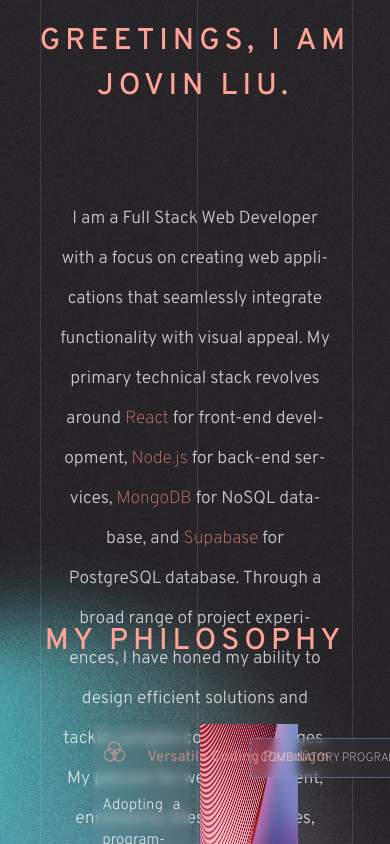
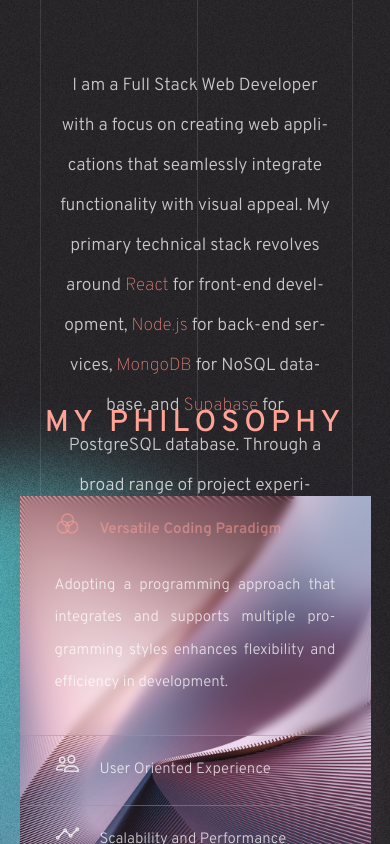
Before and after one commit to JovinLiu/Personal-Profile, a React (Vite) app: page / in a window 390 px wide. Shown: the part 1156-2000 px from the top of the page. Built offline with nearby package versions, Linux system fonts and the light colour scheme; a web font is replaced by a local one.

Commit message:
20240927

```diff
--- a/src/Components/Aboutme.jsx
+++ b/src/Components/Aboutme.jsx
@@ -1,6 +1,7 @@
 //Library
 import {useEffect, useRef, useState} from "react";
 import styled from "styled-components";
+import useWindowWidth from "../Hooks/useWindowWidth";
 //Components
 import Tab from "../UI/Tab";
 import Highlight from "../UI/Highlight";
@@ -9,7 +10,6 @@ import Span from "../UI/TitleSpan";
 import P from "../UI/TextContent";
 import Section from "../UI/Section";
 import Column from "../UI/Column";
-// import useLazyLoad from "../Hooks/useLazyLoad";
 //Data
 import {tagName, icon, words, tagContent} from "../Data/Aboutme";
 import Row from "../UI/Row";
@@ -19,22 +19,27 @@ const MyPhilosophy = styled.div`
   width: 80vw;
   transition: var(--transition-4);
   z-index: 300;
-
-  @media (max-width: 750px) {
-    margin-top: 7.5rem;
-  }
 `;
 
 const Tabs = styled.div`
   height: 45rem;
   width: 25vw;
   z-index: 200;
+
+  @media (max-width: 430px) {
+    width: 90vw;
+  }
 `;
 
 const TagsAndImages = styled.div`
   height: 45rem;
   width: 25vw;
   position: relative;
+
+  @media (max-width: 430px) {
+    width: 90vw;
+    position: absolute;
+  }
 `;
 
 const Img = styled.img`
@@ -42,6 +47,11 @@ const Img = styled.img`
   z-index: 200;
   height: 45rem;
   width: 25vw;
+
+  @media (max-width: 430px) {
+    filter: grayscale(0.6) brightness(1.2);
+    width: 90vw;
+  }
 `;
 
 const TagsContainer = styled.div`
@@ -50,6 +60,10 @@ const TagsContainer = styled.div`
   position: absolute;
   top: 0;
   left: 0;
+
+  @media (max-width: 430px) {
+    display: none;
+  }
 `;
 
 const Strong = styled.strong`
@@ -58,8 +72,24 @@ const Strong = styled.strong`
 
 function Aboutme() {
   const [open, setOpen] = useState(0);
+  const ref = useRef(null);
+  const width = useWindowWidth();
 
-  const ref = useRef(null);
+  let minheight = "120rem";
+  let widthP = "70vw";
+  let margintopColumn = "10rem";
+  let direction = "row";
+
+  useEffect(() => {
+    switch (true) {
+      case width <= 430:
+        minheight = "165rem";
+        widthP = "85vw";
+        margintopColumn = "60rem";
+        direction = "column";
+        break;
+    }
+  }, [width]);
 
   useEffect(() => {
     const revealCard = (entries, observer) => {
@@ -110,10 +140,10 @@ function Aboutme() {
         event="none"
         position="absolute"
       />
-      <Section id="aboutme" minheight="120rem" position="relative">
+      <Section id="aboutme" minheight={minheight} position="relative">
         <Column align="center" height="40rem" gap="2rem" margintop="10rem" ref={ref}>
-          <Span>Greetings, I am Jovin Liu.</Span>
-          <P width="70vw" align="center" fontsize="1.75rem" lineheight="4rem">
+          <Span>Greetings, I am Jovin Liu</Span>
+          <P width={widthP} align="center" fontsize="1.75rem" lineheight="4rem">
             <br />
             <br />I am a Full Stack Web Developer with a focus on creating web applications that seamlessly integrate functionality with visual
             appeal. My primary technical stack revolves around <Strong>React</Strong> for front-end development, <Strong>Node.js</Strong> for back-end
@@ -125,14 +155,14 @@ function Aboutme() {
             you to explore my portfolio and connect with me.
           </P>
         </Column>
-        <Column align="center" height="40rem" gap="2rem" margintop="10rem">
+        <Column align="center" height="40rem" gap="2rem" margintop={margintopColumn}>
           <MyPhilosophy>
             <Column margintop="2.5rem" align="center">
               <Span>My Philosophy</Span>
-              <Row margintop="5rem" align="center" gap="10vw">
+              <Row margintop="5rem" align="center" gap="10vw" direction={direction}>
                 <Tabs>
                   {tagName.map((tag, i) => (
-                    <Tab key={i} open={open} setOpen={setOpen} index={i} width="25vw" content={tagContent[i]} icon={icon[i]}>
+                    <Tab key={i} open={open} setOpen={setOpen} index={i} width="100%" content={tagContent[i]} icon={icon[i]}>
                       {tag}
                     </Tab>
                   ))}
--- a/src/Components/Hero.jsx
+++ b/src/Components/Hero.jsx
@@ -1,6 +1,7 @@
 //Library
 import styled, {keyframes} from "styled-components";
 import useMouseTrack from "../Hooks/useMouseTrack";
+import useWindowWidth from "../Hooks/useWindowWidth";
 //Components
 import Button from "../UI/Button";
 import Icon from "../UI/Icon";
@@ -41,8 +42,12 @@ const TitleContainer = styled.div`
     line-height: 15rem;
   }
 
+  @media (max-width: 430px) {
+    padding-top: 15rem;
+  }
+
   @media (max-width: 400px) {
-    line-height: 10rem;
+    line-height: 14rem;
   }
 `;
 
@@ -81,6 +86,10 @@ const ButtonContainer = styled.div`
   margin-top: 15rem;
   gap: 8rem;
 
+  @media (max-width: 430px) {
+    margin-top: 5rem;
+  }
+
   @media (max-width: 750px) {
     gap: 1rem;
   }
@@ -100,6 +109,18 @@ const LinkContainer = styled.div`
 
 function Hero() {
   const {handleMouseOver, position} = useMouseTrack();
+  const width = useWindowWidth();
+
+  let minheight;
+
+  switch (true) {
+    case width <= 430:
+      minheight = "93.2rem";
+      break;
+    default:
+      minheight = "100rem";
+      break;
+  }
 
   function handleClick(e) {
     e.preventDefault();
@@ -108,7 +129,7 @@ function Hero() {
   }
 
   return (
-    <Section id="home" minheight="100rem" position="normal" onMouseMove={handleMouseOver}>
+    <Section id="home" minheight={minheight} position="normal" onMouseMove={handleMouseOver}>
       <Highlight
         x={position.x}
         y={position.y}
--- a/src/Components/Projects.jsx
+++ b/src/Components/Projects.jsx
@@ -1,6 +1,7 @@
 //Library
 import styled from "styled-components";
 import useLazyLoad from "../Hooks/useLazyLoad";
+import useWindowWidth from "../Hooks/useWindowWidth";
 //Components
 import ProjectsCard from "./../UI/ProjectsCard";
 import Highlight from "../UI/Highlight";
@@ -10,20 +11,47 @@ import Section from "../UI/Section";
 import Column from "../UI/Column";
 //Data
 import projectsArr from "../Data/projects";
+import {useEffect} from "react";
 //Style
 const CardsContainer = styled.div`
+  display: grid;
+  grid-template-columns: 1fr 1fr 1fr;
   width: 80vw;
   margin: 0 auto;
   mix-blend-mode: overlay;
-  display: grid;
-  grid-template-columns: 1fr 1fr 1fr;
   justify-items: center;
   margin-top: 20rem;
   row-gap: 5.5rem;
+
+  @media (max-width: 430px) {
+    display: flex;
+    flex-direction: column;
+    width: 90vw;
+    margin-top: 10rem;
+    row-gap: 3.5rem;
+  }
 `;
 
 function Projects() {
   const ref = useLazyLoad();
+
+  const width = useWindowWidth();
+
+  let widthP1 = "23vw";
+  let alignP1 = "left";
+  let widthP2 = "45vw";
+  let alignP2 = "right";
+
+  useEffect(() => {
+    switch (true) {
+      case width <= 430:
+        widthP1 = "85vw";
+        alignP1 = "center";
+        widthP2 = "85vw";
+        alignP2 = "center";
+        break;
+    }
+  }, [width]);
 
   return (
     <>
@@ -42,14 +70,14 @@ function Projects() {
         <CardsContainer ref={ref}>
           <Column gap="5rem">
             <Span>Selected Projects</Span>
-            <P width="23vw" align="left" fontsize="1.75rem" lineheight="6rem">
+            <P width={widthP1} align={alignP1} fontsize="1.75rem" lineheight="6rem">
               Explore a curated showcase of my projects that highlight my skills, creativity, and commitment to web development.
             </P>
           </Column>
           {projectsArr.map((content, i) => (
             <ProjectsCard index={i + 1} key={i} content={content} />
           ))}
-          <P column="2 / -1" width="45vw" align="right" fontsize="1.75rem" margintop="2rem" lineheight="6rem">
+          <P column="2 / -1" width={widthP2} align={alignP2} fontsize="1.75rem" margintop="2rem" lineheight="6rem">
             With continuous effort and exploration in web development, more projects are on the way. These new ventures will showcase my growing
             skills and passion for innovation in the future, reflecting my dedication to pushing the boundaries of web development. Stay tuned!
           </P>
--- /dev/null
+++ b/src/Hooks/useWindowWidth.js
@@ -0,0 +1,14 @@
+import {useEffect, useRef} from "react";
+
+function useWindowWidth() {
+  const ref = useRef(null);
+  let width = ref.current;
+
+  useEffect(() => {
+    ref.current = window.innerWidth;
+  }, [window.innerWidth]);
+
+  return width;
+}
+
+export default useWindowWidth;
--- a/src/UI/Column.jsx
+++ b/src/UI/Column.jsx
@@ -8,10 +8,6 @@ const Div = styled.div`
   margin-top: ${({margintop}) => margintop};
   height: ${({height}) => height};
   gap: ${({gap}) => gap};
-
-  @media (max-width: 750px) {
-    gap: 1rem;
-  }
 `;
 
 function Column({children, align, height, gap, margintop, justify}) {
--- a/src/UI/ProjectsCard.jsx
+++ b/src/UI/ProjectsCard.jsx
@@ -15,6 +15,10 @@ const CardLink = styled.a`
   top: ${({top}) => top};
   perspective: 150rem;
   -moz-perspective: 150rem;
+
+  @media (max-width: 430px) {
+    width: 90vw;
+  }
 `;
 
 const Card = styled.div`
@@ -24,6 +28,11 @@ const Card = styled.div`
   transition: all 1.2s ease-out;
   transform-style: preserve-3d;
   transform: ${({transform}) => transform};
+
+  @media (max-width: 430px) {
+    width: 90vw;
+    transform: none;
+  }
 `;
 
 const Front = styled.div`
@@ -45,6 +54,10 @@ const Img = styled.img`
   width: 23vw; // 1.65:1
   height: auto;
   z-index: 1;
+
+  @media (max-width: 430px) {
+    width: 90vw;
+  }
 `;
 
 const TextBox = styled.div`
--- a/src/UI/Row.jsx
+++ b/src/UI/Row.jsx
@@ -2,7 +2,7 @@ import styled from "styled-components";
 
 const Div = styled.div`
   display: flex;
-  flex-direction: row;
+  flex-direction: ${({direction}) => direction || "row"};
   width: ${({width}) => width};
   align-items: ${({align}) => align};
   justify-content: ${({justify}) => justify};
@@ -19,9 +19,9 @@ const Div = styled.div`
   }
 `;
 
-function Row({children, align, height, gap, margintop, justify, width}) {
+function Row({children, align, height, gap, margintop, justify, width, direction}) {
   return (
-    <Div align={align} justify={justify} height={height} width={width} gap={gap} margintop={margintop}>
+    <Div align={align} justify={justify} height={height} width={width} gap={gap} margintop={margintop} direction={direction}>
       {children}
     </Div>
   );
--- a/src/UI/Section.jsx
+++ b/src/UI/Section.jsx
@@ -9,15 +9,11 @@ const StyledSection = styled.section`
   transition: var(--transition-4);
   border-bottom: 0.0001rem solid var(--light-0-2);
   position: ${({position}) => position};
-
-  @media (max-width: 750px) {
-    margin-top: 7.5rem;
-  }
 `;
 
-function Section({children, minheight, position, id, onMouseMove, ref}) {
+function Section({children, minheight, position, id, onMouseMove, ref, mediaMinHeight}) {
   return (
-    <StyledSection minheight={minheight} position={position} id={id} onMouseMove={onMouseMove} ref={ref}>
+    <StyledSection minheight={minheight} position={position} id={id} onMouseMove={onMouseMove} ref={ref} mediaMinHeight={mediaMinHeight}>
       {children}
     </StyledSection>
   );
--- a/src/UI/Tab.jsx
+++ b/src/UI/Tab.jsx
@@ -66,7 +66,7 @@ function Tab({children, open, setOpen, index, content, icon, width}) {
           </Icon>
           <Title weight={weight}>{children}</Title>
         </TitleContainer>
-        <P align="justify" marginleft="10%" marginright="10%" fontsize="1.5rem" lineheight="3.5rem" width="80%">
+        <P align="justify" marginleft="10%" marginright="10%" fontsize="1.5rem" lineheight="3.25rem" width="80%">
           {open === index && content}
         </P>
       </Column>
```
